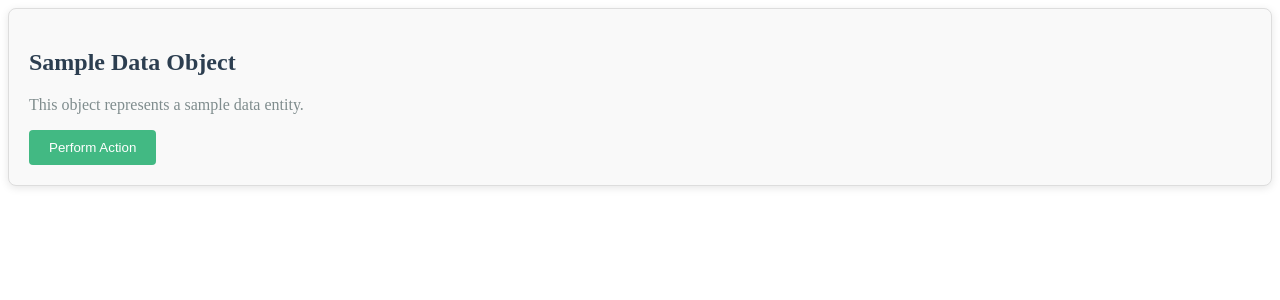
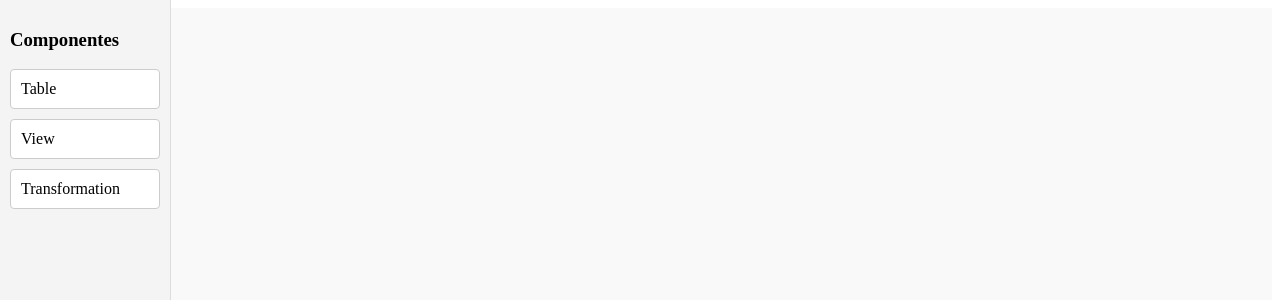
Before and after one commit to dunay2/streamcraft, a Vue app: page / in a window 1280 px wide. Shown: the top 300 px of the page. Built offline with nearby package versions, Linux system fonts and the light colour scheme.

Commit message:
Agregada barra de herramientas y arrastre de componentes

```diff
--- a/src/App.vue
+++ b/src/App.vue
@@ -1,16 +1,81 @@
 <template>
   <div id="app">
-    <DataObjectCard />
+    <ComponentToolbar />
+    <!-- Barra de herramientas a la izquierda -->
+    <div class="workspace" @dragover.prevent @drop="onDrop">
+      <div
+        v-for="(component, index) in droppedComponents"
+        :key="index"
+        class="dropped-component"
+      >
+        <DataObjectCard :type="component.type" />
+      </div>
+    </div>
   </div>
 </template>
 
 <script lang="ts">
-import { defineComponent } from "vue";
-import DataObjectCard from "./components/DataObjectCard/DataObjectCard.vue";
+import { defineComponent, ref } from "vue";
+import ComponentToolbar from "./components/ComponentToolbar.vue"; // Importa la barra de herramientas
+import DataObjectCard from "./components/DataObjectCard.vue"; // Importa el componente
 
 export default defineComponent({
   components: {
+    ComponentToolbar,
     DataObjectCard,
+  },
+  setup() {
+    const droppedComponents = ref<{ type: string }[]>([]);
+
+    function onDrop(event: DragEvent) {
+      const componentType = event.dataTransfer?.getData("component-type");
+      if (componentType) {
+        droppedComponents.value.push({ type: componentType });
+      }
+    }
+
+    return {
+      droppedComponents,
+      onDrop,
+    };
   },
 });
 </script>
+
+<style scoped lang="scss">
+#app {
+  display: flex;
+  height: 100vh; /* Asegurar que ocupe toda la altura de la ventana */
+}
+
+.component-toolbar {
+  width: 150px; /* Ancho fijo para la barra de herramientas */
+  background-color: #f4f4f4;
+  padding: 10px;
+  border-right: 1px solid #ddd;
+  position: fixed;
+  top: 0;
+  bottom: 0;
+  left: 0;
+  overflow-y: auto;
+}
+
+.workspace {
+  flex-grow: 1;
+  margin-left: 150px; /* Reserva espacio para la barra de herramientas */
+  padding: 20px;
+  background-color: #f9f9f9;
+  height: 100vh;
+  overflow-y: auto;
+  display: flex;
+  flex-direction: column;
+}
+
+.dropped-component {
+  padding: 10px;
+  border: 1px solid #ddd;
+  margin-bottom: 10px;
+  background-color: white;
+  box-shadow: 0 2px 4px rgba(0, 0, 0, 0.1);
+}
+</style>
--- /dev/null
+++ b/src/components/ComponentToolbar.vue
@@ -0,0 +1,69 @@
+<template>
+  <div class="component-toolbar">
+    <h3>Componentes</h3>
+    <ul>
+      <li
+        v-for="component in components"
+        :key="component"
+        @dragstart="onDragStart(component, $event)"
+        draggable="true"
+      >
+        {{ component }}
+      </li>
+    </ul>
+  </div>
+</template>
+
+<script lang="ts">
+import { defineComponent } from "vue";
+
+export default defineComponent({
+  setup() {
+    const components = ["Table", "View", "Transformation"];
+
+    function onDragStart(component: string, event: DragEvent) {
+      // Recibir ambos parámetros
+      event.dataTransfer?.setData("component-type", component);
+      console.log("Dragging component:", component);
+    }
+
+    return {
+      components,
+      onDragStart,
+    };
+  },
+});
+</script>
+
+<style scoped lang="scss">
+.component-toolbar {
+  width: 150px;
+  background-color: #f4f4f4;
+  padding: 10px;
+  border-right: 1px solid #ddd;
+  position: fixed;
+  top: 0;
+  bottom: 0;
+  left: 0;
+  overflow-y: auto;
+}
+
+ul {
+  list-style: none;
+  padding: 0;
+}
+
+li {
+  padding: 10px;
+  border: 1px solid #ccc;
+  border-radius: 4px;
+  margin-bottom: 10px;
+  background-color: white;
+  cursor: pointer;
+  transition: background-color 0.3s ease;
+
+  &:hover {
+    background-color: #e6e6e6;
+  }
+}
+</style>
```
Also changed, not shown: src/components/DataObjectCard.vue (renamed from src/components/DataObjectCard/DataObjectCard.vue).
